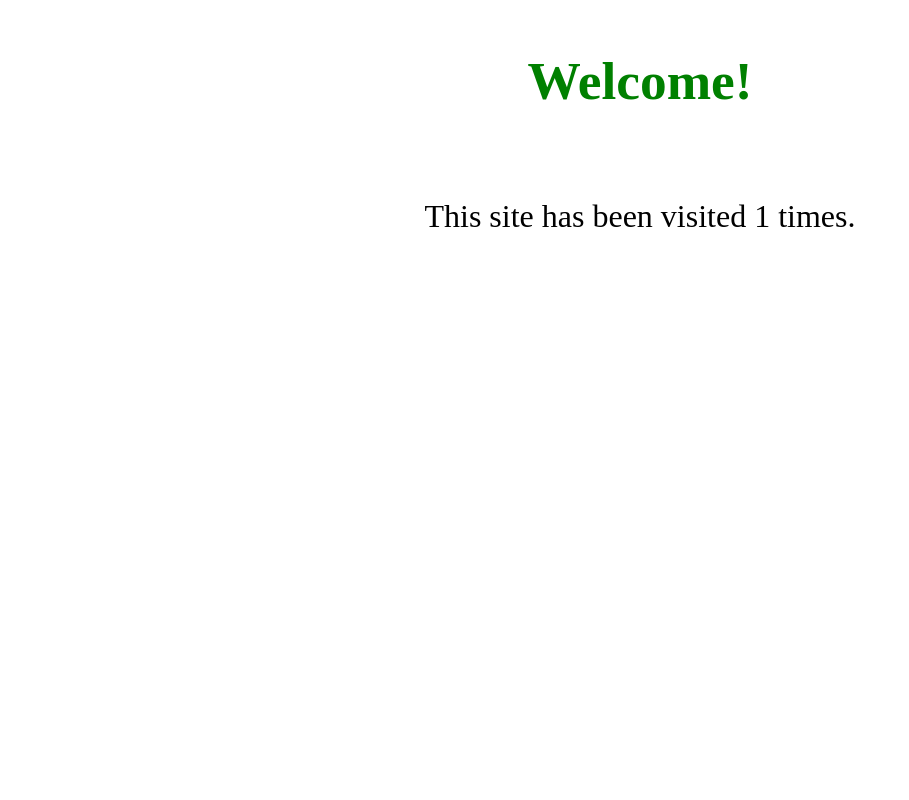
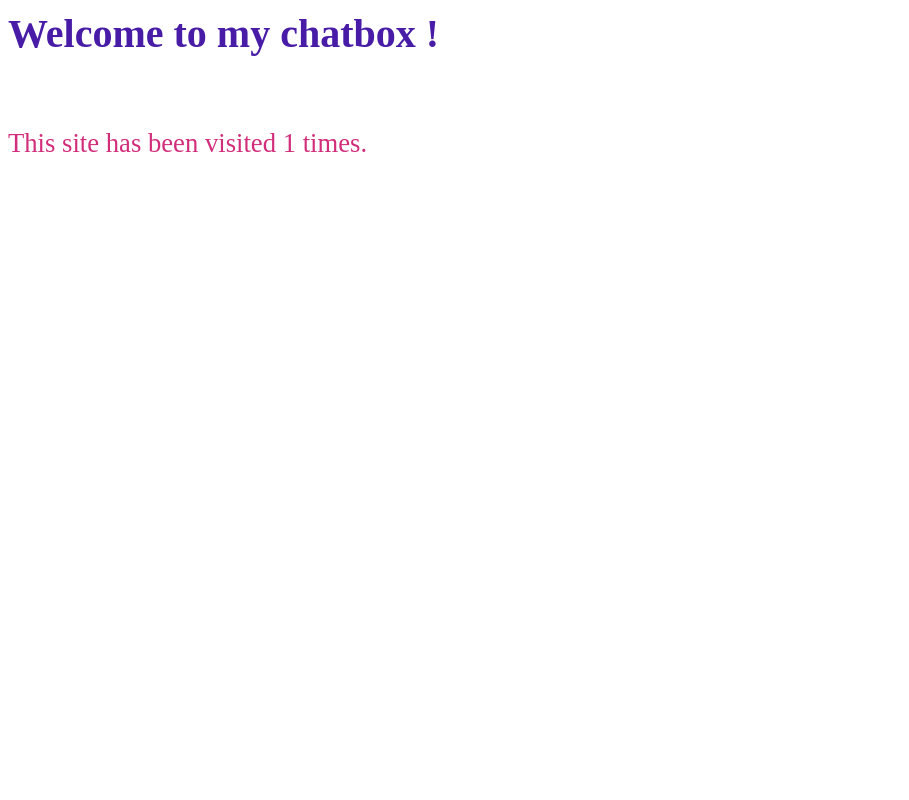
Before and after one commit to EssamGado/Sample-Site, a Flask app: page / in a window 1280 px wide. Shown: the whole page, without its empty margins (0-909 px from the left). Run offline with Flask 2, Linux system fonts and the light colour scheme.

Commit message:
Update index.html

```diff
--- a/sample_site/templates/index.html
+++ b/sample_site/templates/index.html
@@ -1,27 +1,28 @@
-<link rel="preconnect" href="https://fonts.gstatic.com">
+  <link rel="preconnect" href="https://fonts.gstatic.com">
 <link href="https://fonts.googleapis.com/css2?family=Rubik&display=swap" rel="stylesheet">
 
 <style>
     * {
-        font-family: "SWISS", "LIGHT";
+        font-family: "Cursive", "Ssmall-caps";
     }
 
     div {
-        text-align: center;
-        margin-top: 50px;
+        text-align: left;
+        margin-top: 10px;
     }
 
     h1 {
-        color: green;
-        font-size: 40pt;
+        color: rgb(72, 28, 166);
+        font-size: 30pt;
     }
 
     p {
-        font-size: 24pt;
+        color: rgb(210, 45, 122);
+        font-size: 20pt;
     }
 </style>
 
 <div>
-    <h1>Welcome!</h1><br>
+    <h1>Welcome to my chatbox !</h1><br>
     <p>This site has been visited {{ count }} times.</p>
 </div>
```
